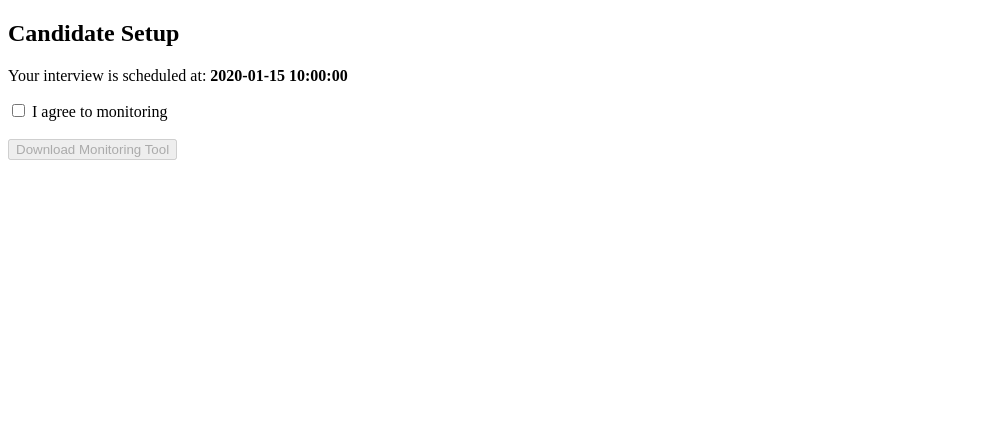
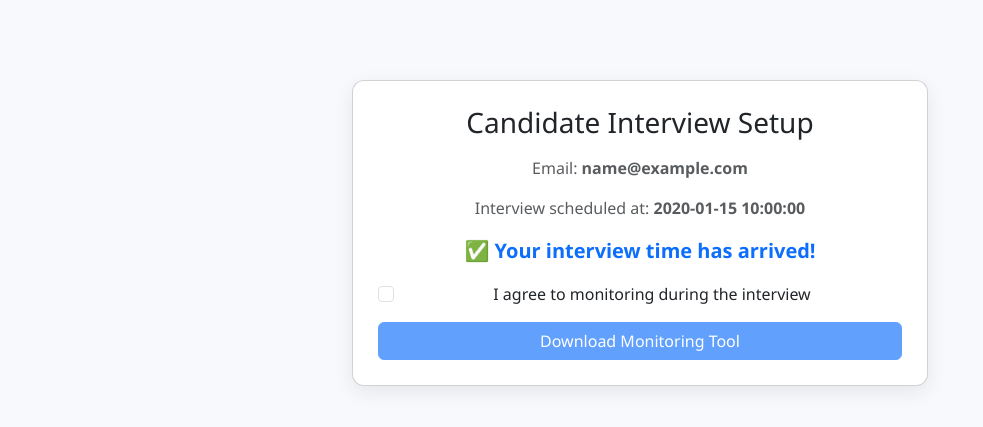
Before and after one commit to 828-kalyan/candidate, a Flask app: template templates/candidate.html in a window 1280 px wide. Shown: the top 427 px of the page, without its empty margins (0-983 px from the left). Run offline with Flask 3, Linux system fonts and the light colour scheme; the template is opened without the code that fills it: most values are stand-ins (such as "Sample title", 1, 10 or a date in 2020).

Commit message:
new changes to ui

```diff
--- a/templates/candidate.html
+++ b/templates/candidate.html
@@ -1,43 +1,83 @@
 <!DOCTYPE html>
-<html>
+<html lang="en">
 <head>
+  <meta charset="UTF-8">
   <title>Interview Setup</title>
+  <meta name="viewport" content="width=device-width, initial-scale=1">
+  <!-- Bootstrap -->
+  <link href="https://cdn.jsdelivr.net/npm/bootstrap@5.3.3/dist/css/bootstrap.min.css" rel="stylesheet">
+  <style>
+    body { background: #f7f9fc; font-family: 'Segoe UI', sans-serif; }
+    .container { max-width: 600px; margin-top: 80px; }
+    .card { padding: 25px; border-radius: 12px; box-shadow: 0 6px 20px rgba(0,0,0,0.08); }
+    #countdown { font-size: 1.25rem; font-weight: 600; color: #0d6efd; }
+    #tooEarly { color: #dc3545; font-weight: 500; }
+    .btn-custom { width: 100%; }
+  </style>
+</head>
+<body>
+  <div class="container">
+    <div class="card text-center">
+      <h3 class="mb-3">Candidate Interview Setup</h3>
+      <p class="text-muted">Email: <b>{{ email }}</b></p>
+      <p class="text-muted">Interview scheduled at: <b>{{ interview_time }}</b></p>
+
+      <!-- Countdown -->
+      <p id="tooEarly" style="display:none;">⏳ Please return within 30 minutes of your interview.</p>
+      <p id="countdown"></p>
+
+      <!-- Consent -->
+      <div id="consentDiv" style="display:none;">
+        <div class="form-check mb-3">
+          <input class="form-check-input" type="checkbox" id="consentChk">
+          <label class="form-check-label" for="consentChk">
+            I agree to monitoring during the interview
+          </label>
+        </div>
+        <button class="btn btn-primary btn-custom" id="downloadBtn" disabled>Download Monitoring Tool</button>
+      </div>
+    </div>
+  </div>
+
   <script>
-    function checkTime() {
-        const interviewTime = new Date("{{ interview_time }}".replace(/_/g,'T'));
+    const interviewTimeStr = "{{ interview_time }}".replace(/_/g, 'T');
+    const interviewTime = new Date(interviewTimeStr);
+
+    function updateCountdown() {
       const now = new Date();
-        const diffMinutes = (interviewTime - now) / 60000;
+      const diffMs = interviewTime - now;
+      const diffMinutes = diffMs / 60000;
+      const countdownEl = document.getElementById("countdown");
       const consentDiv = document.getElementById("consentDiv");
       const tooEarly = document.getElementById("tooEarly");
 
       if (diffMinutes > 30) {
         tooEarly.style.display = "block";
+        countdownEl.innerHTML = `Interview starts in <b>${Math.floor(diffMinutes)} minutes</b>`;
         consentDiv.style.display = "none";
+      } else if (diffMinutes > 0) {
+        tooEarly.style.display = "none";
+        consentDiv.style.display = "block";
+        const mins = Math.floor(diffMinutes);
+        const secs = Math.floor((diffMs % 60000) / 1000);
+        countdownEl.innerHTML = `Interview starts in <b>${mins}m ${secs}s</b>`;
       } else {
         tooEarly.style.display = "none";
         consentDiv.style.display = "block";
+        countdownEl.innerHTML = "✅ Your interview time has arrived!";
       }
     }
-    window.onload = checkTime;
-    </script>
-</head>
-<body>
-    <h2>Candidate Setup</h2>
-    <p id="tooEarly" style="display:none;color:red;">It's too early. Open this page 30 minutes before your interview.</p>
 
-    <div id="consentDiv" style="display:none;">
-        <p>Your interview is scheduled at: <b>{{ interview_time }}</b></p>
-        <label><input type="checkbox" id="consentChk"> I agree to monitoring</label><br><br>
-        <button id="downloadBtn" disabled>Download Monitoring Tool</button>
-    </div>
+    setInterval(updateCountdown, 1000);
+    window.onload = updateCountdown;
 
-    <script>
-    document.getElementById("consentChk").addEventListener("change", function(){
+    // Consent handling
+    document.getElementById("consentChk").addEventListener("change", function() {
       document.getElementById("downloadBtn").disabled = !this.checked;
     });
 
-    document.getElementById("downloadBtn").addEventListener("click", function(){
-        // Redirect with email and time in query params
+    // Download handler
+    document.getElementById("downloadBtn").addEventListener("click", function() {
       window.location.href = "{{ exe_link }}&args=" + encodeURIComponent("{{ email }} {{ interview_time }}");
     });
   </script>
```
Lines whose indentation alone changed are shown as unchanged.
